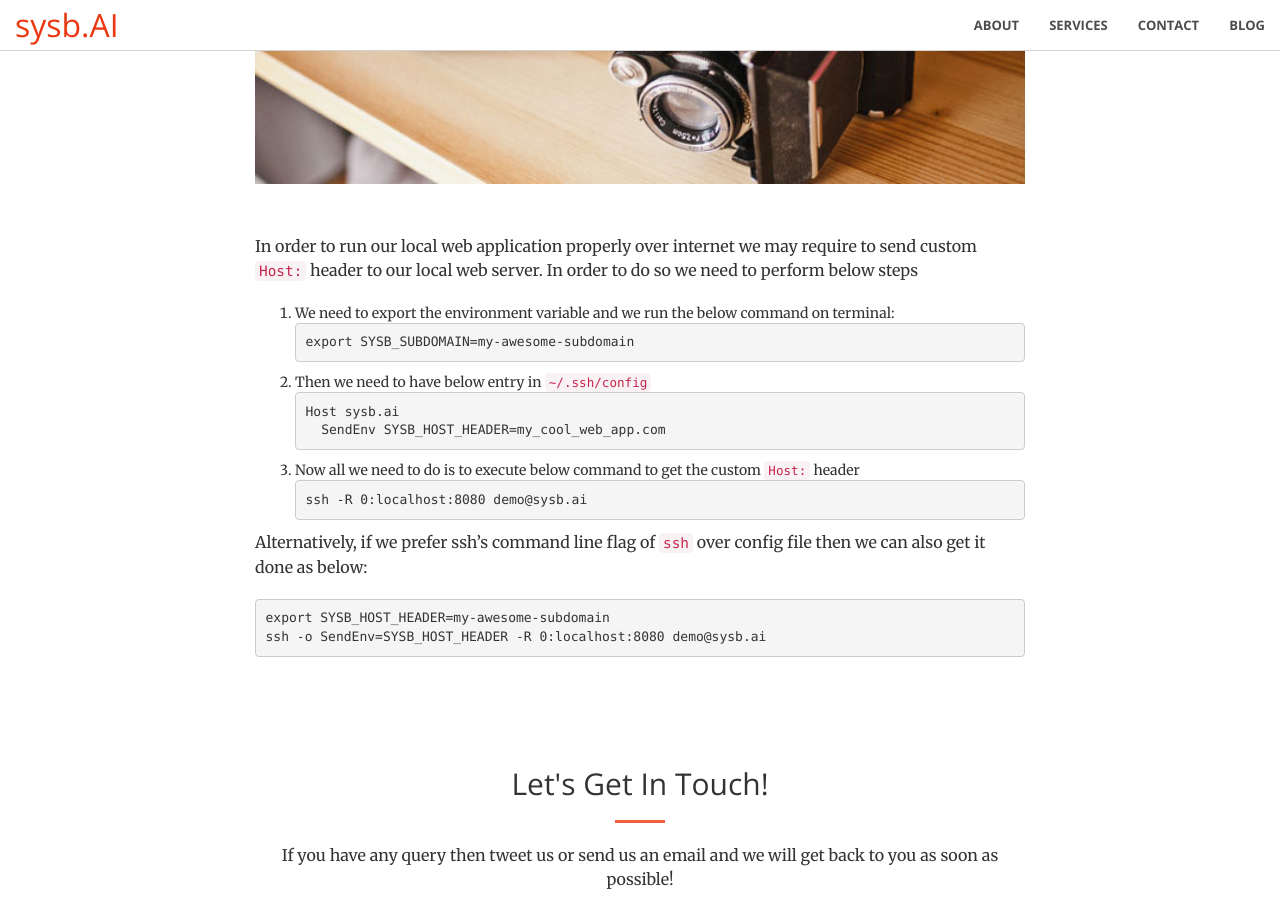
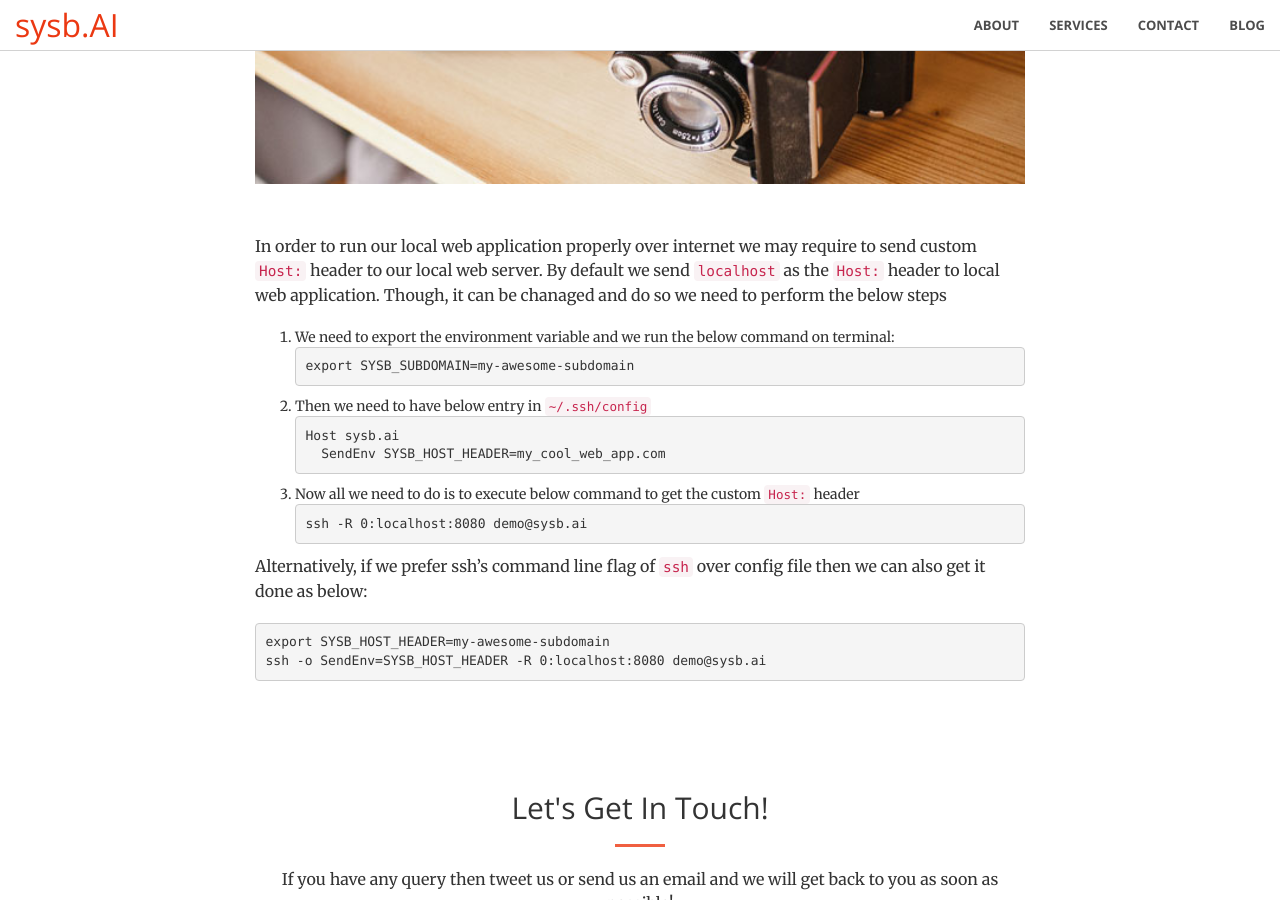
Before and after one commit to usama7628674/sysb.AI, a Jekyll site: the page built from _posts/2020-02-05-how-to-add-custom-header.md, in a window 1280 px wide and 900 px high, scrolled down 442 px. Built offline with Jekyll 4.4.1, drawn with Linux system fonts in a browser that asks for light colours.

Commit message:
updated some blogs

````diff
--- a/_posts/2020-02-05-how-to-add-custom-header.md
+++ b/_posts/2020-02-05-how-to-add-custom-header.md
@@ -4,7 +4,7 @@ title: How to add Host header?
 image: /img/portfolio/3
 ---
 
-In order to run our local web application properly over internet we may require to send custom `Host:` header to our local web server. In order to do so we need to perform below steps
+In order to run our local web application properly over internet we may require to send custom `Host:` header to our local web server. By default we send `localhost` as the `Host:` header to local web application. Though, it can be chanaged and do so we need to perform the below steps
 1.  We need to export the environment variable and we run the below command on terminal:
 ```
 export SYSB_SUBDOMAIN=my-awesome-subdomain
````
